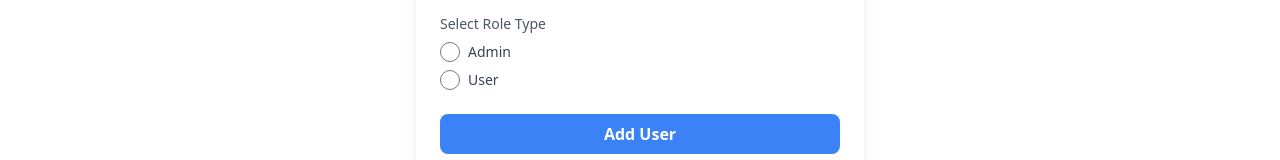
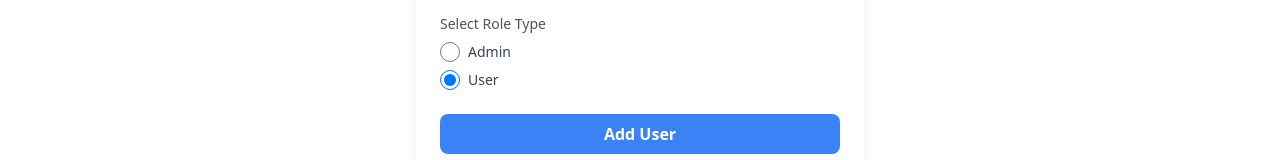
Before and after one commit to deveshbis/dd-chat-app, a Nuxt app: page /createUser in a window 1280 px wide. Shown: the part 276-436 px from the top of the page. Built offline with nearby package versions, Linux system fonts and the light colour scheme.

Commit message:
By default radio button is checked as user

```diff
--- a/components/Shared/Navbar.vue
+++ b/components/Shared/Navbar.vue
@@ -3,10 +3,10 @@
       <nav class="bg-gray-800 p-4">
         <div class="container mx-auto flex justify-between items-center">
           <div class="flex items-center">
-            <NuxtLink to="/">
+            <NuxtLink to="/" class="flex justify-between items-center">
               <img src="/assets/logo.png" alt="Logo" class="h-8 mr-2">
+              <span class="text-white text-xl font-semibold">DD Chat App</span>
             </NuxtLink>
-            <span class="text-white text-xl font-semibold">DD Chat App</span>
           </div>
 
           <div class="hidden md:flex space-x-4 items-center">
--- a/pages/createUser.vue
+++ b/pages/createUser.vue
@@ -58,7 +58,7 @@ import { ref, onMounted } from 'vue';
 import { showToast } from '@/composables/toast';
 
 const username = ref('');
-const role = ref('');
+const role = ref('user');
 const users = ref([]);
 
 // Show users from local storage
```
